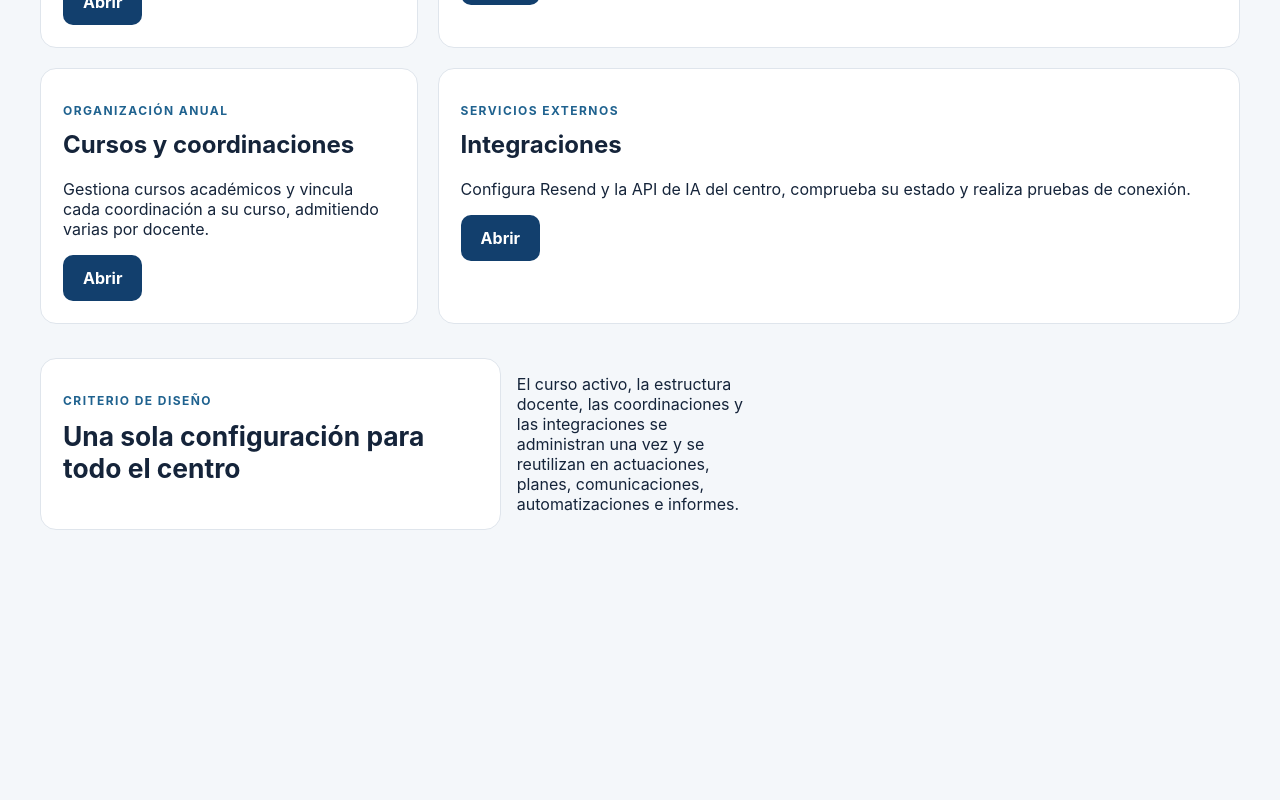
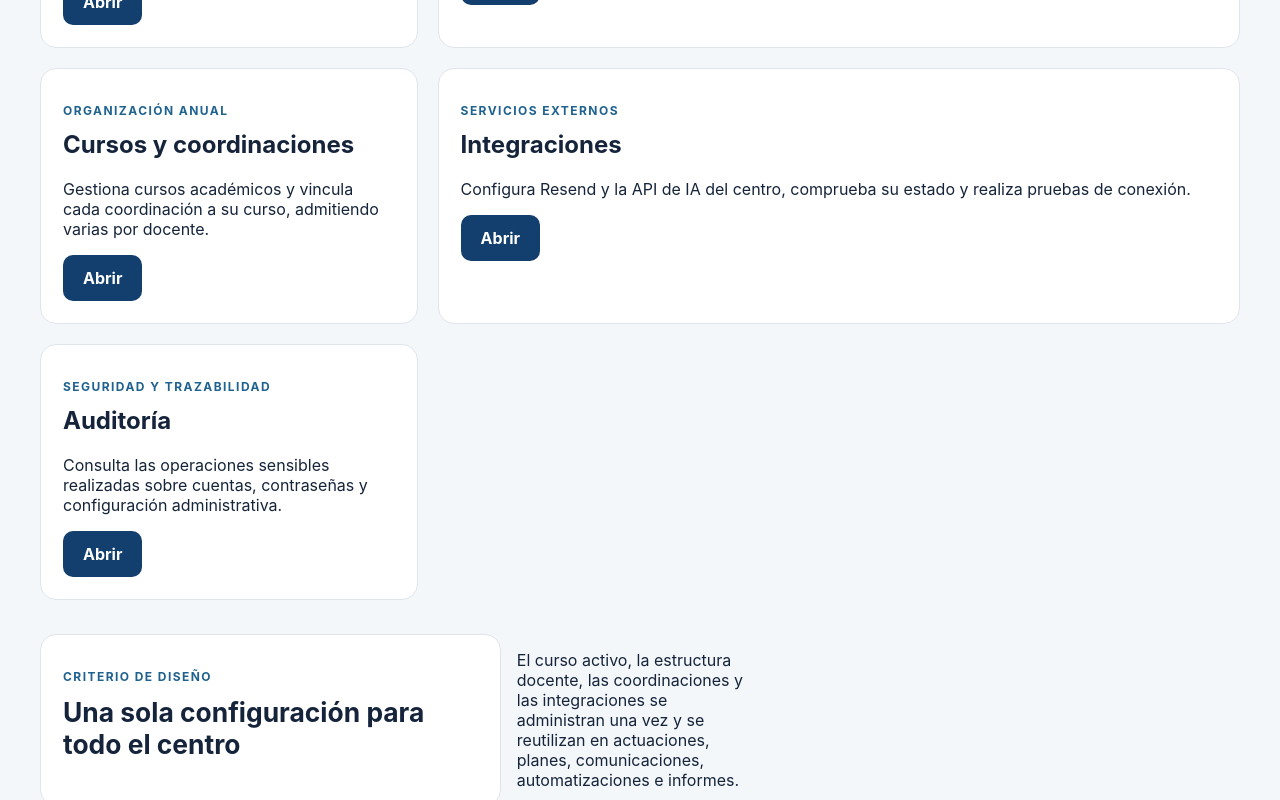
Before and after one commit to atreyu1968/Ciclope, a Next.js app in the folder apps/web/: page /admin in a window 1280 px wide. Shown: the part 517-1317 px from the top of the page. Before the commit the page ends 1119 px from the top, so only its background shows below. Built offline with nearby package versions, Linux system fonts and the light colour scheme; no server answers.

Commit message:
feat: expose audit workspace in administration

```diff
--- a/apps/web/src/app/admin/page.tsx
+++ b/apps/web/src/app/admin/page.tsx
@@ -22,6 +22,12 @@ const areas = [
     eyebrow: 'Servicios externos',
     title: 'Integraciones',
     description: 'Configura Resend y la API de IA del centro, comprueba su estado y realiza pruebas de conexión.',
+  },
+  {
+    href: '/admin/auditoria',
+    eyebrow: 'Seguridad y trazabilidad',
+    title: 'Auditoría',
+    description: 'Consulta las operaciones sensibles realizadas sobre cuentas, contraseñas y configuración administrativa.',
   },
 ];
 
```
